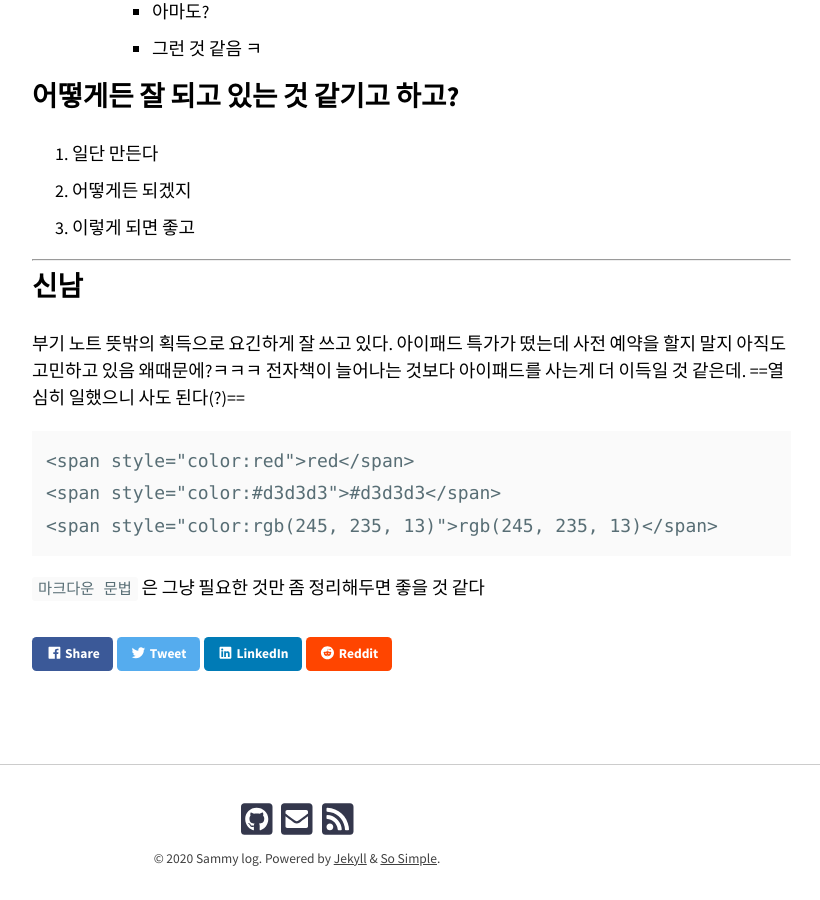
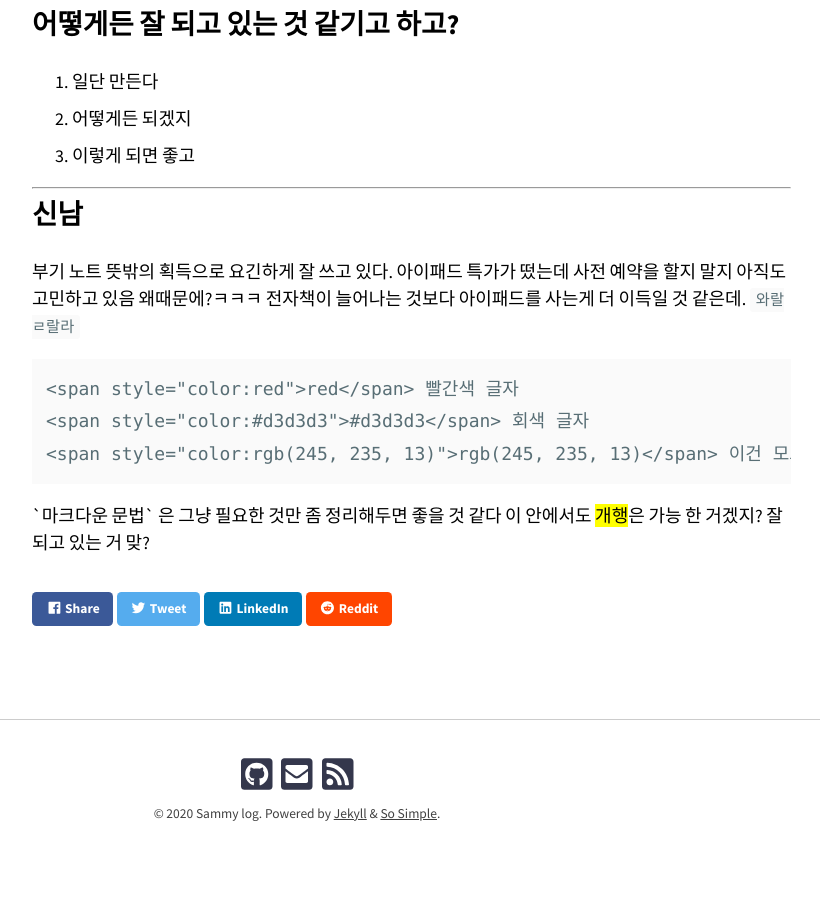
Before and after one commit to ssammykim/ssammykim.github.io, a Jekyll site: the page built from _posts/2020-04-29-test-post.md, in a window 1280 px wide and 900 px high, scrolled down 1715 px. Shown: the whole window, without its empty margins (343-1163 px from the left). Built offline with Jekyll 4.4.1, drawn with Linux system fonts in a browser that asks for light colours; nearby versions of some CDN libraries; emoji names are drawn with the system emoji font; some web fonts are replaced; comment, search, counter and statistics services are not loaded; some of the changed text lies outside the part shown.

Commit message:
Add markdown description

````diff
--- a/_posts/2020-04-29-test-post.md
+++ b/_posts/2020-04-29-test-post.md
@@ -1,5 +1,5 @@
 ---
-title:  "한글제목으로 바꾸면 이상한가 여기에 이모지는 넣을 수 있는 걸까 :smirk:"
+title:  "horrible title :smirk:"
 image: /images/ideation.png
 date: 2020-04-29 11:23:45 +/-TTTT
 categories: ['ideation']
@@ -25,12 +25,18 @@ published : true
 ***
 
 ## 신남
-부기 노트 뜻밖의 획득으로 요긴하게 잘 쓰고 있다. 아이패드 특가가 떴는데 사전 예약을 할지 말지 아직도 고민하고 있음 왜때문에?ㅋㅋㅋ 전자책이 늘어나는 것보다 아이패드를 사는게 더 이득일 것 같은데. ==열심히 일했으니 사도 된다(?)==
+<P>
+부기 노트 뜻밖의 획득으로 요긴하게 잘 쓰고 있다. 아이패드 특가가 떴는데 사전 예약을 할지 말지 아직도 고민하고 있음 왜때문에?ㅋㅋㅋ 전자책이 늘어나는 것보다 아이패드를 사는게 더 이득일 것 같은데. <code class="highlighter-rouge">와랄ㄹ랄라</code>
+</p>
 
 ```
-<span style="color:red">red</span>
-<span style="color:#d3d3d3">#d3d3d3</span>
-<span style="color:rgb(245, 235, 13)">rgb(245, 235, 13)</span>
+<span style="color:red">red</span> 빨간색 글자
+<span style="color:#d3d3d3">#d3d3d3</span> 회색 글자
+<span style="color:rgb(245, 235, 13)">rgb(245, 235, 13)</span> 이건 모그겠네
 ```
 
+<p>
 `마크다운 문법` 은 그냥 필요한 것만 좀 정리해두면 좋을 것 같다
+이 안에서도 <mark>개행</mark>은 가능 한 거겠지?
+잘 되고 있는 거 맞?
+</P>
````
